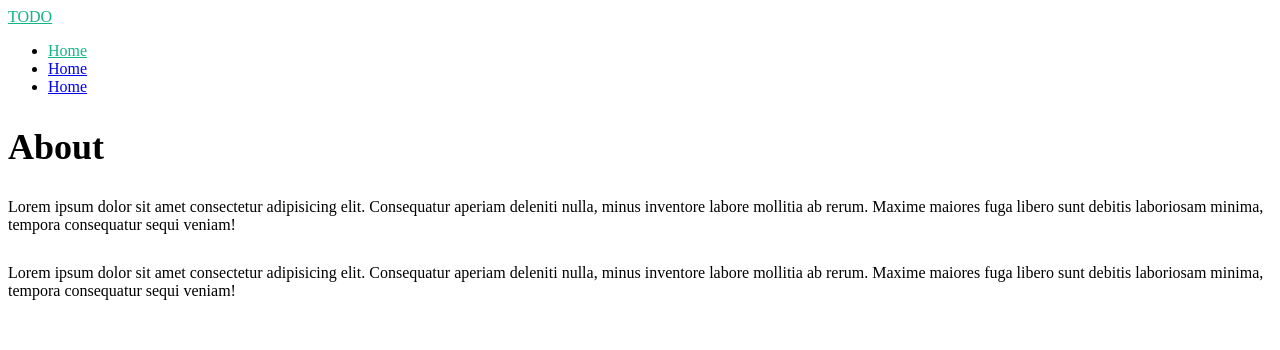
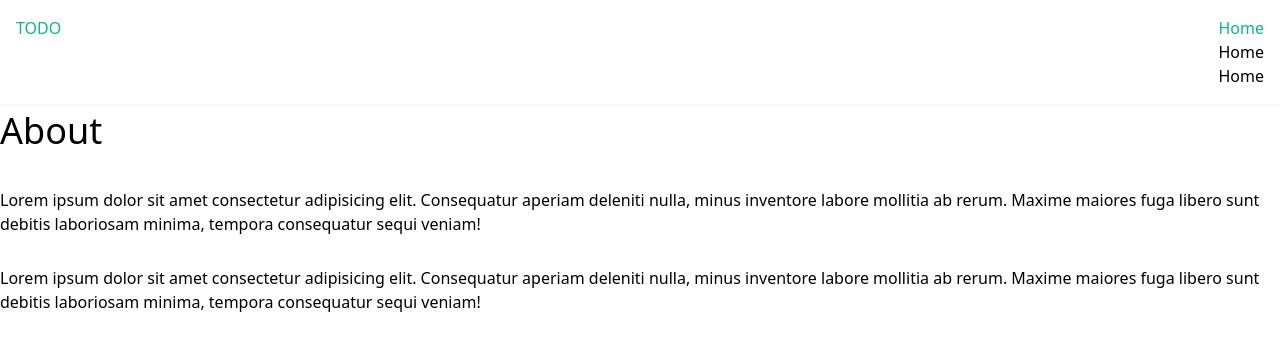
Before and after one commit to DaniilsFirgers/nuxt_assignment, a Nuxt app: page / in a window 1280 px wide. Shown: the top 350 px of the page. Built offline with nearby package versions, Linux system fonts and the light colour scheme.

Commit message:
add tailwind css to the project

```diff
--- a/layouts/default.vue
+++ b/layouts/default.vue
@@ -1,7 +1,7 @@
 <template>
   <div>
-    <header>
-      <nav>
+    <header class="shadow-sm bg-white">
+      <nav class="container mx-auto p-4 flex justify-between">
         <NuxtLink to="/">TODO</NuxtLink>
         <ul>
           <li><NuxtLink to="/">Home</NuxtLink></li>
--- a/nuxt.config.ts
+++ b/nuxt.config.ts
@@ -1,4 +1,4 @@
 // https://nuxt.com/docs/api/configuration/nuxt-config
 export default defineNuxtConfig({
-
-})
+  modules: ["@nuxtjs/tailwindcss"],
+});
--- a/package.json
+++ b/package.json
@@ -8,6 +8,7 @@
     "postinstall": "nuxt prepare"
   },
   "devDependencies": {
+    "@nuxtjs/tailwindcss": "^6.4.1",
     "nuxt": "^3.2.2"
   }
 }
```
Also changed, not shown: 1 other file (tests, documents, lock files or other folders).
